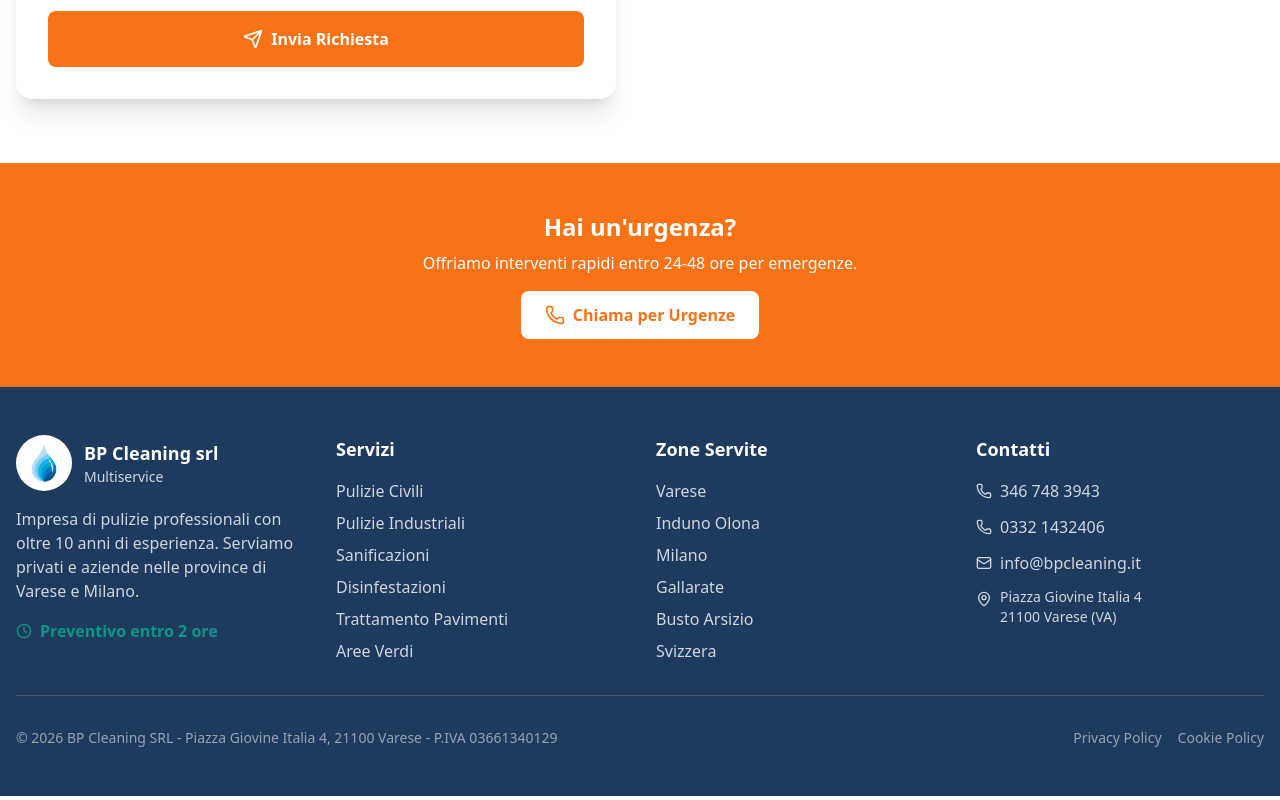
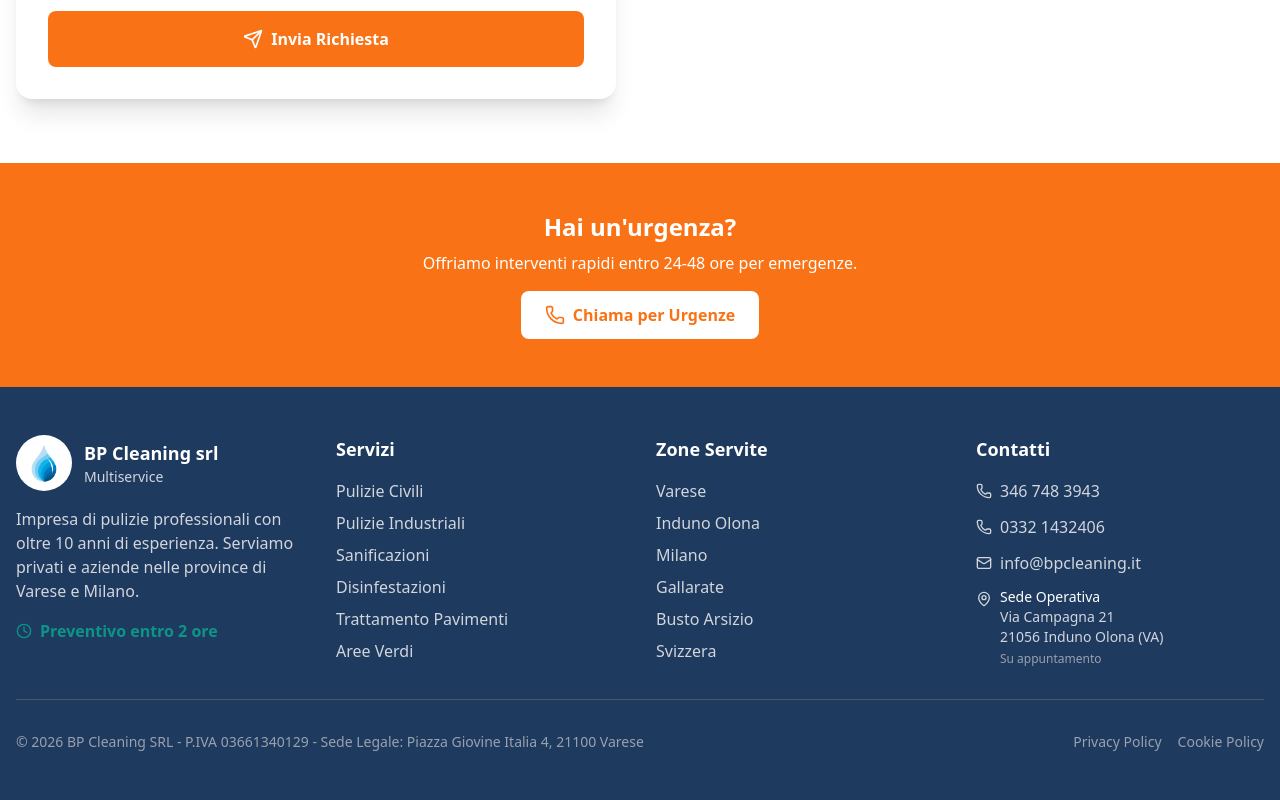
Before and after one commit to Catholically/bpcleaning-website, a Next.js app: page /contatti in a window 1280 px wide. Shown: the part 1407-2207 px from the top of the page. Built offline with nearby package versions, Linux system fonts and the light colour scheme.

Commit message:
Update addresses: Sede Operativa Via Campagna 21 Induno Olona, Sede Legale in footer

```diff
--- a/src/app/[city]/[service]/page.tsx
+++ b/src/app/[city]/[service]/page.tsx
@@ -211,7 +211,9 @@ export default async function CityServicePage({ params }: PageProps) {
       "telephone": "+39 346 748 3943",
       "address": {
         "@type": "PostalAddress",
-        "addressLocality": "Varese",
+        "streetAddress": "Via Campagna 21",
+        "addressLocality": "Induno Olona",
+        "postalCode": "21056",
         "addressCountry": "IT"
       }
     },
--- a/src/app/[city]/page.tsx
+++ b/src/app/[city]/page.tsx
@@ -103,9 +103,9 @@ export default async function CityPage({ params }: PageProps) {
     "email": "info@bpcleaning.it",
     "address": {
       "@type": "PostalAddress",
-      "streetAddress": "Piazza Giovine Italia 4",
-      "addressLocality": "Varese",
-      "postalCode": "21100",
+      "streetAddress": "Via Campagna 21",
+      "addressLocality": "Induno Olona",
+      "postalCode": "21056",
       "addressCountry": "IT"
     },
     "areaServed": {
--- a/src/app/contatti/page.tsx
+++ b/src/app/contatti/page.tsx
@@ -31,10 +31,10 @@ const contactInfo = [
   },
   {
     icon: MapPin,
-    title: "Sede Legale",
-    value: "Piazza Giovine Italia 4, 21100 Varese",
-    href: "https://maps.google.com/?q=Piazza+Giovine+Italia+4+Varese",
-    description: "Solo su appuntamento",
+    title: "Sede Operativa",
+    value: "Via Campagna 21, 21056 Induno Olona (VA)",
+    href: "https://maps.google.com/?q=Via+Campagna+21+Induno+Olona+VA",
+    description: "Riceve su appuntamento",
   },
 ];
 
@@ -115,14 +115,14 @@ export default function ContattiPage() {
               {/* Google Maps */}
               <div className="rounded-xl overflow-hidden h-64">
                 <iframe
-                  src="https://www.google.com/maps/embed?pb=!1m18!1m12!1m3!1d2779.5!2d8.8253!3d45.8181!2m3!1f0!2f0!3f0!3m2!1i1024!2i768!4f13.1!3m3!1m2!1s0x478679c8e7d8a0a1%3A0x5e1e8c0b8d6c0e0a!2sPiazza%20Giovine%20Italia%2C%2021100%20Varese%20VA!5e0!3m2!1sit!2sit!4v1705600000000!5m2!1sit!2sit"
+                  src="https://www.google.com/maps/embed?pb=!1m18!1m12!1m3!1d2779.5!2d8.8653!3d45.8481!2m3!1f0!2f0!3f0!3m2!1i1024!2i768!4f13.1!3m3!1m2!1s0x47867a0a0a0a0a0a%3A0x5e1e8c0b8d6c0e0a!2sVia%20Campagna%2021%2C%2021056%20Induno%20Olona%20VA!5e0!3m2!1sit!2sit!4v1705600000000!5m2!1sit!2sit"
                   width="100%"
                   height="100%"
                   style={{ border: 0 }}
                   allowFullScreen
                   loading="lazy"
                   referrerPolicy="no-referrer-when-downgrade"
-                  title="BP Cleaning - Sede Varese"
+                  title="BP Cleaning - Sede Operativa Induno Olona"
                 />
               </div>
 
--- a/src/components/Footer.tsx
+++ b/src/components/Footer.tsx
@@ -114,8 +114,10 @@ export default function Footer() {
               <li className="flex items-start gap-2 text-gray-300">
                 <MapPin className="w-4 h-4 mt-1 flex-shrink-0" />
                 <div className="text-sm">
-                  <span className="block">Piazza Giovine Italia 4</span>
-                  <span className="block">21100 Varese (VA)</span>
+                  <span className="block font-medium text-white">Sede Operativa</span>
+                  <span className="block">Via Campagna 21</span>
+                  <span className="block">21056 Induno Olona (VA)</span>
+                  <span className="block text-xs mt-1 text-gray-400">Su appuntamento</span>
                 </div>
               </li>
             </ul>
@@ -125,7 +127,7 @@ export default function Footer() {
         {/* Bottom bar */}
         <div className="border-t border-gray-600 mt-8 pt-8 flex flex-col md:flex-row justify-between items-center gap-4">
           <p className="text-gray-400 text-sm">
-            © {new Date().getFullYear()} BP Cleaning SRL - Piazza Giovine Italia 4, 21100 Varese - P.IVA 03661340129
+            © {new Date().getFullYear()} BP Cleaning SRL - P.IVA 03661340129 - Sede Legale: Piazza Giovine Italia 4, 21100 Varese
           </p>
           <div className="flex gap-4 text-sm">
             <Link href="/privacy" className="text-gray-400 hover:text-white transition">
```
